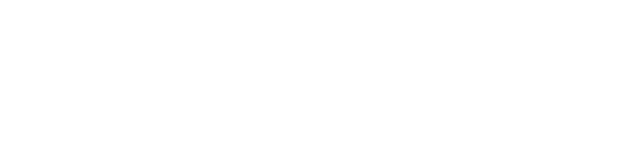
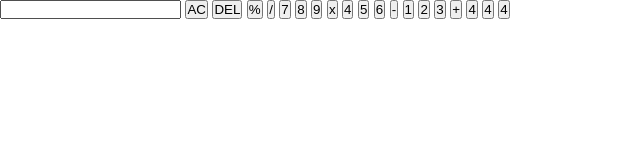
Before and after one commit to SadeJoseph/Calculator, a plain HTML site: page assets/index.html in a window 1280 px wide. Shown: the whole page, without its empty margins (0-640 px from the left). Drawn offline with Linux system fonts and the light colour scheme.

Commit message:
html calculator butttons added

```diff
--- a/assets/index.html
+++ b/assets/index.html
@@ -4,9 +4,35 @@
     <meta charset="UTF-8">
     <meta http-equiv="X-UA-Compatible" content="IE=edge">
     <meta name="viewport" content="width=device-width, initial-scale=1.0">
+    <link rel="stylesheet" href="style.css"/>
     <title>Calculator</title>
 </head>
 <body>
 
+
+     <div class="calculator">
+        <input type="text" id="screen">
+        <button>AC</button>
+        <button>DEL</button>
+        <button>%</button>
+        <button>/</button>
+        <button>7</button>
+        <button>8</button>
+        <button>9</button>
+        <button>x</button>
+        <button>4</button>
+        <button>5</button>
+        <button>6</button>
+        <button>-</button>
+        <button>1</button>
+        <button>2</button>
+        <button>3</button>
+        <button>+</button>
+        <button>4</button>
+        <button>4</button>
+        <button>4</button>
+
+    </div>
+ <script src="script.js"></script>
 </body>
 </html>
--- a/assets/style.css
+++ b/assets/style.css
@@ -0,0 +1,9 @@
+*{
+    margin: 0;
+    padding: 0;
+    box-sizing: border-box;
+    font-family: sans-serif;
+    outline: none;
+
+
+}
```
